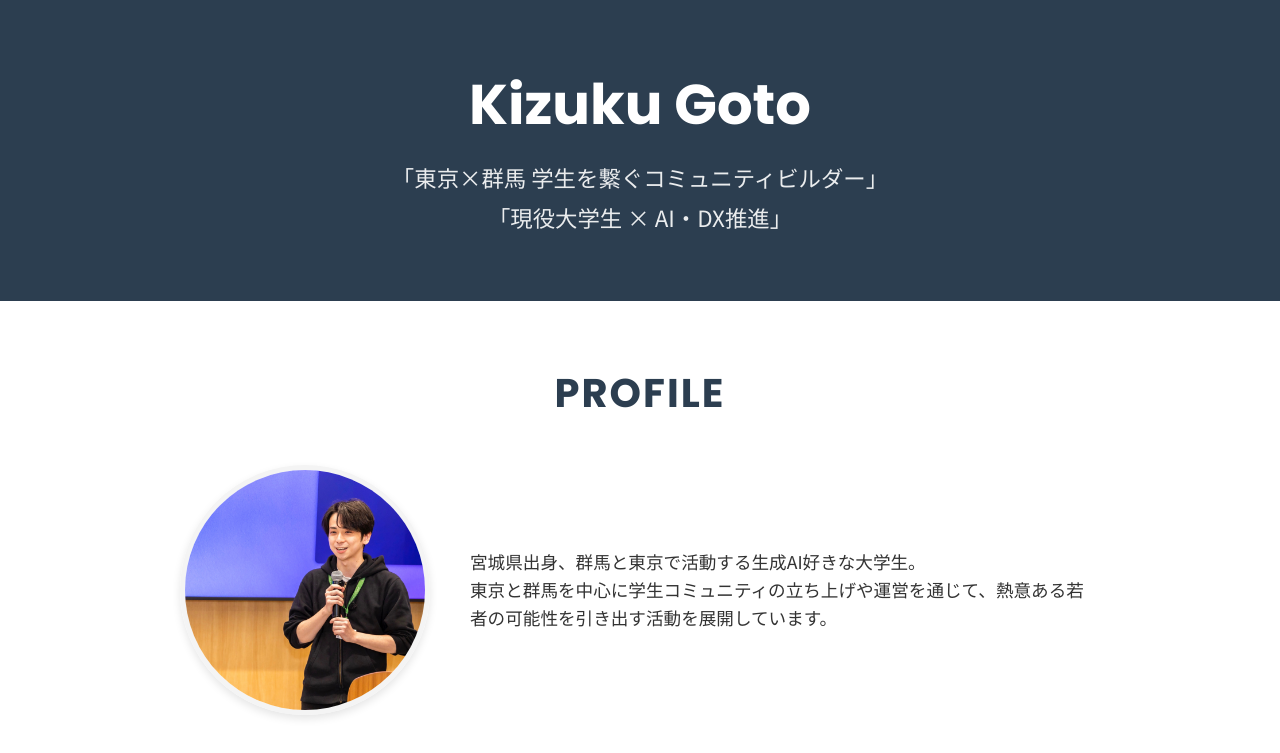
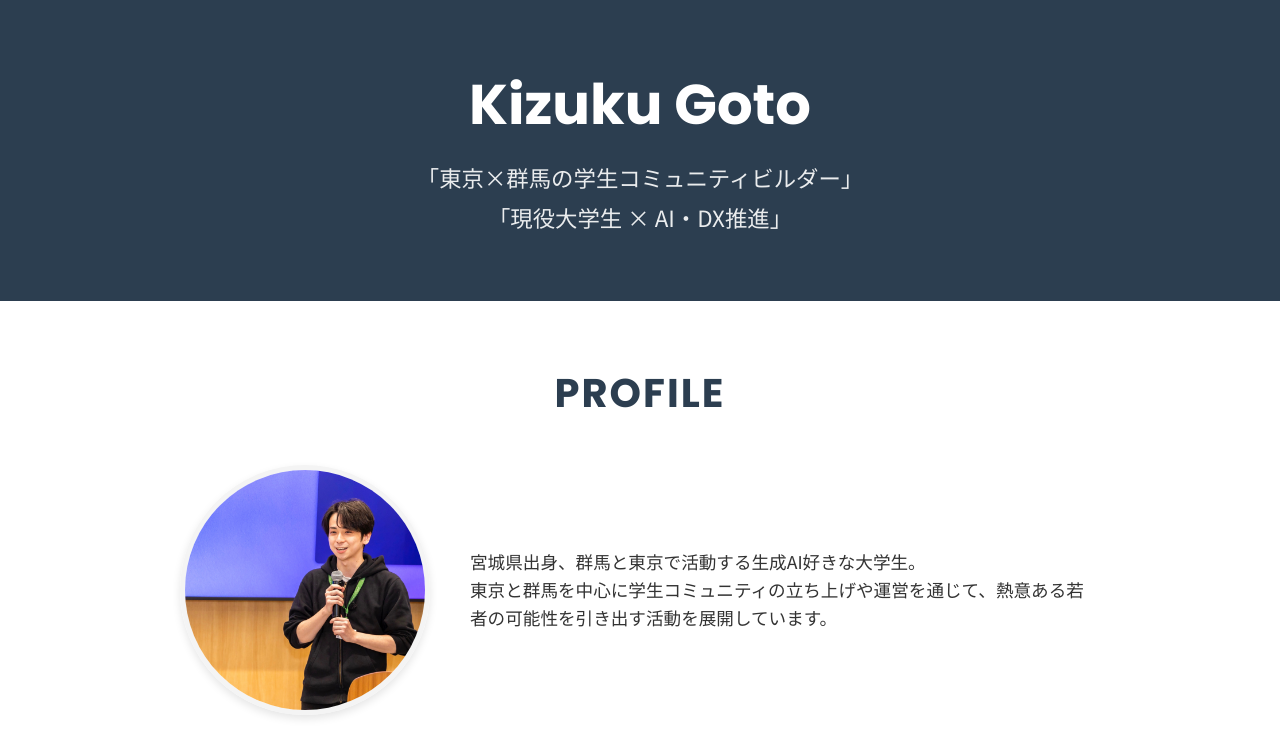
Before and after one commit to kzkzkn/goto_kizuku, a plain HTML site: page index.html in a window 1280 px wide. Shown: the top 753 px of the page. Drawn offline with Linux system fonts and the light colour scheme.

Commit message:
Update index.html

```diff
--- a/index.html
+++ b/index.html
@@ -17,7 +17,7 @@
     <header class="hero">
         <div class="container">
             <h1>Kizuku Goto</h1>
-            <p class="catchphrase">「東京×群馬 学生を繋ぐコミュニティビルダー」</p>
+            <p class="catchphrase">「東京×群馬の学生コミュニティビルダー」</p>
             <p class="catchphrase">「現役大学生 × AI・DX推進」</p>
         </div>
     </header>
```
